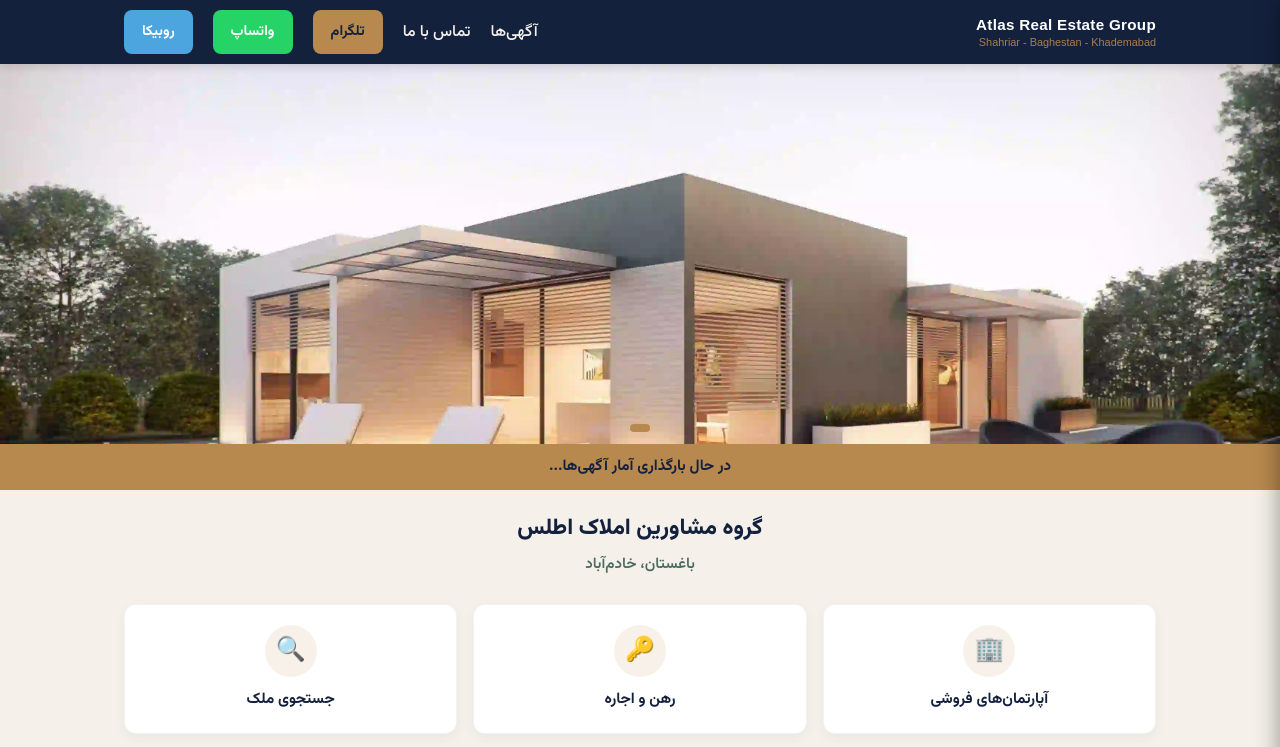
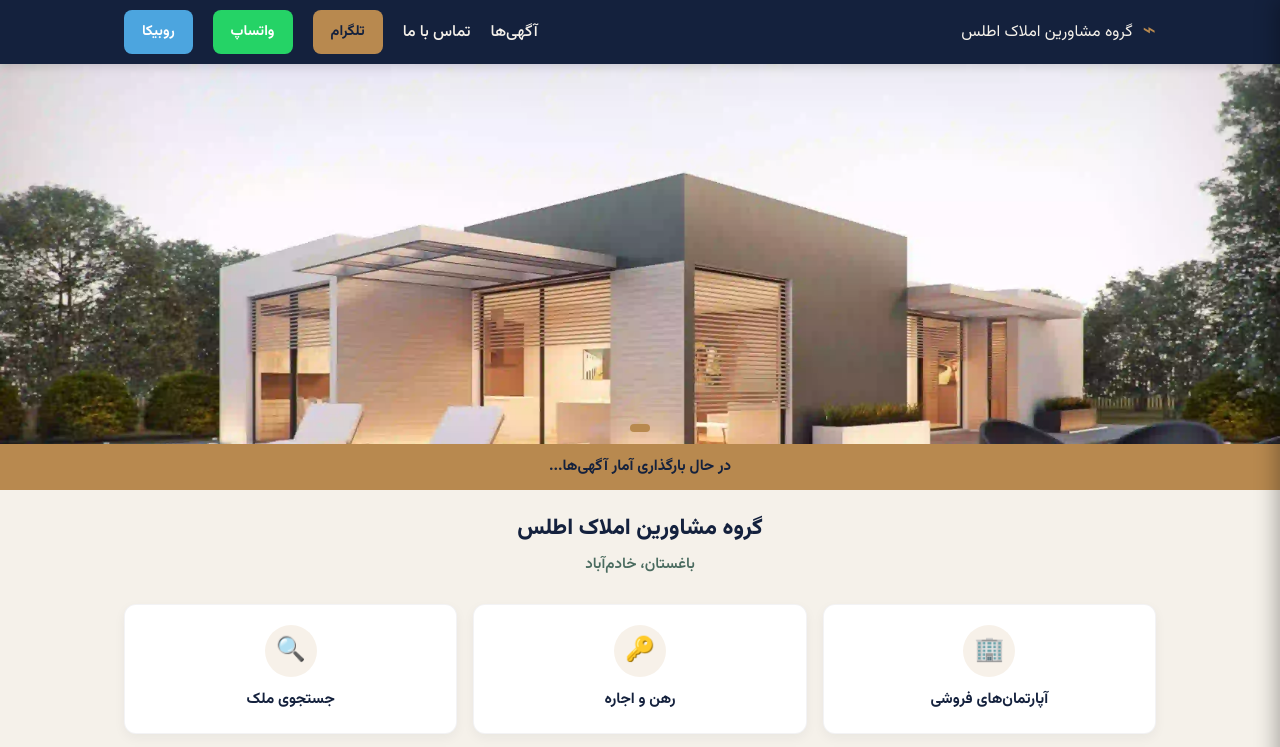
Before and after one commit to deezer1981/real-estate-site, a plain HTML site: page realestate-site/frontend/index.html in a window 1280 px wide. Shown: the top 747 px of the page. Drawn offline with Linux system fonts and the light colour scheme; no server answers.

Commit message:
Update header branding in index.html

```diff
--- a/realestate-site/frontend/index.html
+++ b/realestate-site/frontend/index.html
@@ -13,10 +13,8 @@
 <header class="site-header">
   <div class="wrap header-inner">
     <div class="brand">
-      <div class="brand-text">
-        <span class="brand-title">Atlas Real Estate Group</span>
-        <span class="brand-sub">Shahriar - Baghestan - Khademabad</span>
-      </div>
+      <span class="brand-mark">⌁</span>
+      <span class="brand-name">گروه مشاورین املاک اطلس</span>
     </div>
 
     <nav class="main-nav">
```
